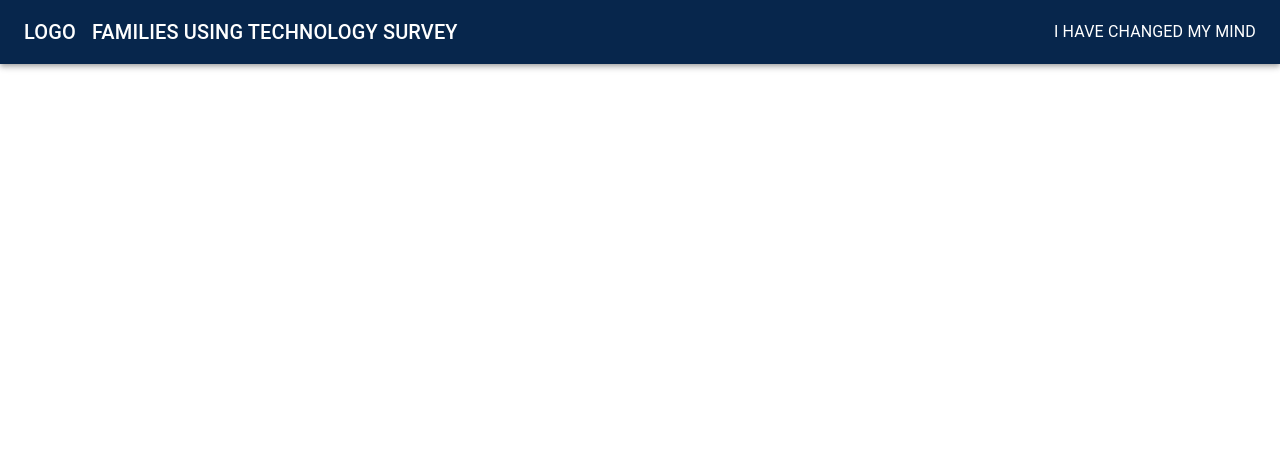
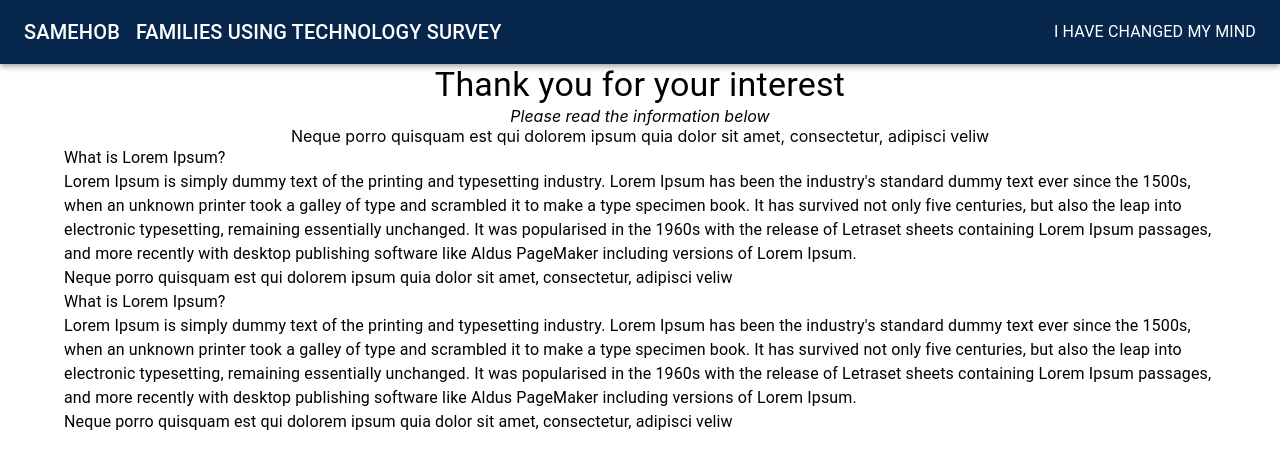
Before and after one commit to TinaYounge/Survey-website, a React (Create React App) app: page / in a window 1280 px wide. Shown: the top 468 px of the page. Built offline with nearby package versions, Linux system fonts and the light colour scheme.

Commit message:
add the page1 -info

```diff
--- /dev/null
+++ b/src/Components/Intro.js
@@ -0,0 +1,61 @@
+import { Container, Typography } from "@mui/material";
+import { Box } from "@mui/system";
+import React from "react";
+function Intro() {
+  return (
+    <Container>
+      <Box>
+        <Typography variant="h4" align="center">
+          Thank you for your interest
+        </Typography>
+        <Typography
+          variant="inherit"
+          align="center"
+          style={{ fontStyle: "italic" }}
+        >
+          Please read the information below
+        </Typography>
+        <Typography variant="inherit" align="center">
+          Neque porro quisquam est qui dolorem ipsum quia dolor sit amet,
+          consectetur, adipisci veliw
+        </Typography>
+      </Box>
+      <Box>
+        <Typography>What is Lorem Ipsum?</Typography>
+        <Typography>
+          Lorem Ipsum is simply dummy text of the printing and typesetting
+          industry. Lorem Ipsum has been the industry's standard dummy text ever
+          since the 1500s, when an unknown printer took a galley of type and
+          scrambled it to make a type specimen book. It has survived not only
+          five centuries, but also the leap into electronic typesetting,
+          remaining essentially unchanged. It was popularised in the 1960s with
+          the release of Letraset sheets containing Lorem Ipsum passages, and
+          more recently with desktop publishing software like Aldus PageMaker
+          including versions of Lorem Ipsum.
+        </Typography>
+        <Typography>
+          Neque porro quisquam est qui dolorem ipsum quia dolor sit amet,
+          consectetur, adipisci veliw
+        </Typography>
+        <Typography>What is Lorem Ipsum?</Typography>
+        <Typography>
+          Lorem Ipsum is simply dummy text of the printing and typesetting
+          industry. Lorem Ipsum has been the industry's standard dummy text ever
+          since the 1500s, when an unknown printer took a galley of type and
+          scrambled it to make a type specimen book. It has survived not only
+          five centuries, but also the leap into electronic typesetting,
+          remaining essentially unchanged. It was popularised in the 1960s with
+          the release of Letraset sheets containing Lorem Ipsum passages, and
+          more recently with desktop publishing software like Aldus PageMaker
+          including versions of Lorem Ipsum.
+        </Typography>
+        <Typography>
+          Neque porro quisquam est qui dolorem ipsum quia dolor sit amet,
+          consectetur, adipisci veliw
+        </Typography>
+      </Box>
+    </Container>
+  );
+}
+
+export default Intro;
--- a/src/Components/Nav.js
+++ b/src/Components/Nav.js
@@ -2,38 +2,10 @@ import * as React from "react";
 import AppBar from "@mui/material/AppBar";
 import Box from "@mui/material/Box";
 import Toolbar from "@mui/material/Toolbar";
-import IconButton from "@mui/material/IconButton";
 import Typography from "@mui/material/Typography";
-import Menu from "@mui/material/Menu";
-import MenuIcon from "@mui/icons-material/Menu";
 import Container from "@mui/material/Container";
-import Avatar from "@mui/material/Avatar";
-import Button from "@mui/material/Button";
-import Tooltip from "@mui/material/Tooltip";
-import MenuItem from "@mui/material/MenuItem";
-
-const pages = ["Products", "Pricing", "Blog"];
-const settings = ["Profile", "Account", "Dashboard", "Logout"];
 
 const Nav = () => {
-  const [anchorElNav, setAnchorElNav] = React.useState(null);
-  const [anchorElUser, setAnchorElUser] = React.useState(null);
-
-  const handleOpenNavMenu = (event) => {
-    setAnchorElNav(event.currentTarget);
-  };
-  const handleOpenUserMenu = (event) => {
-    setAnchorElUser(event.currentTarget);
-  };
-
-  const handleCloseNavMenu = () => {
-    setAnchorElNav(null);
-  };
-
-  const handleCloseUserMenu = () => {
-    setAnchorElUser(null);
-  };
-
   return (
     <AppBar position="static">
       <Container maxWidth="xl">
@@ -42,92 +14,19 @@ const Nav = () => {
             variant="h6"
             noWrap
             component="div"
-            sx={{ mr: 2, display: { xs: "none", md: "flex" } }}
-          >
-            LOGO
-          </Typography>
-
-          <Box sx={{ flexGrow: 1, display: { xs: "flex", md: "none" } }}>
-            <IconButton
-              size="large"
-              aria-label="account of current user"
-              aria-controls="menu-appbar"
-              aria-haspopup="true"
-              onClick={handleOpenNavMenu}
-              color="inherit"
-            >
-              <MenuIcon />
-            </IconButton>
-            <Menu
-              id="menu-appbar"
-              anchorEl={anchorElNav}
-              anchorOrigin={{
-                vertical: "bottom",
-                horizontal: "left",
-              }}
-              keepMounted
-              transformOrigin={{
-                vertical: "top",
-                horizontal: "left",
-              }}
-              open={Boolean(anchorElNav)}
-              onClose={handleCloseNavMenu}
-              sx={{
-                display: { xs: "block", md: "none" },
-              }}
-            >
-              {pages.map((page) => (
-                <MenuItem key={page} onClick={handleCloseNavMenu}>
-                  <Typography textAlign="center">{page}</Typography>
-                </MenuItem>
-              ))}
-            </Menu>
-          </Box>
-          <Typography
-            variant="h6"
-            noWrap
-            component="div"
-            sx={{ flexGrow: 1, display: { xs: "flex", md: "none" } }}
+            sx={{ mr: 2, display: { xs: "flex", md: "flex" } }}
           >
             SAMEHOB
           </Typography>
 
           <Box sx={{ flexGrow: 1, display: { xs: "none", md: "flex" } }}>
-            <Typography
-              variant="h6"
-              noWrap
-              component="div"
-              // sx={{ flexGrow: 1, display: { xs: "flex", md: "none" } }}
-            >
+            <Typography variant="h6" noWrap component="div">
               FAMILIES USING TECHNOLOGY SURVEY{" "}
             </Typography>
           </Box>
 
           <Box sx={{ flexGrow: 0 }}>
             <Typography textAlign="center">I HAVE CHANGED MY MIND</Typography>
-
-            <Menu
-              sx={{ mt: "45px" }}
-              id="menu-appbar"
-              anchorEl={anchorElUser}
-              anchorOrigin={{
-                vertical: "top",
-                horizontal: "right",
-              }}
-              keepMounted
-              transformOrigin={{
-                vertical: "top",
-                horizontal: "right",
-              }}
-              open={Boolean(anchorElUser)}
-              onClose={handleCloseUserMenu}
-            >
-              {settings.map((setting) => (
-                <MenuItem key={setting} onClick={handleCloseNavMenu}>
-                  <Typography textAlign="center">{setting}</Typography>
-                </MenuItem>
-              ))}
-            </Menu>
           </Box>
         </Toolbar>
       </Container>
--- a/src/Pages/Page1.js
+++ b/src/Pages/Page1.js
@@ -1,10 +1,12 @@
 import React from "react";
+import Intro from "../Components/Intro";
 import Nav from "../Components/Nav";
 
 export default function Page1() {
   return (
     <div>
-      <Nav />{" "}
+      <Nav />
+      <Intro />
     </div>
   );
 }
```
